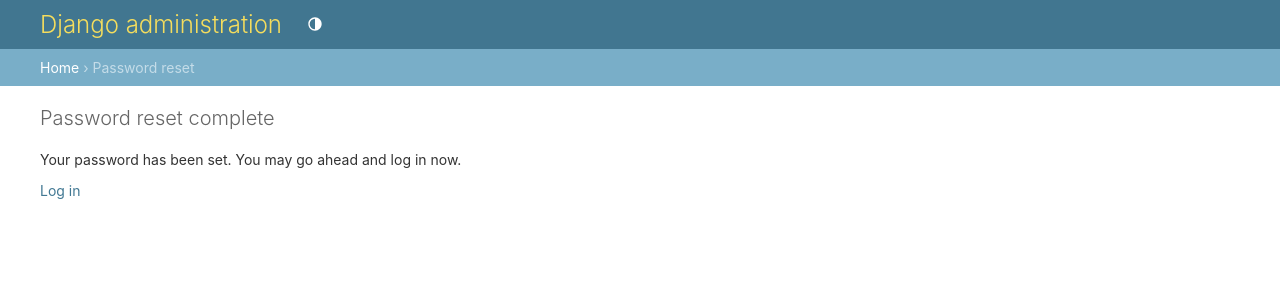
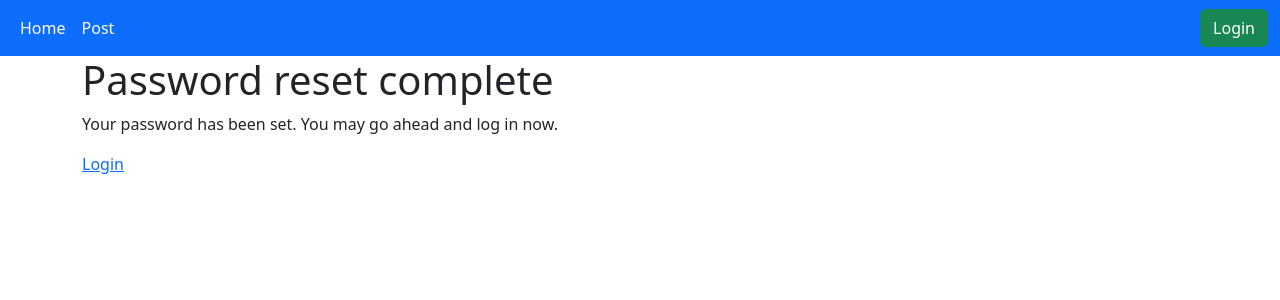
Before and after one commit to jkracke96/userManagement, a Django app: a page that uses website/main/urls.py in a window 1280 px wide. Shown: the top 300 px of the page. Run offline with Django 4.2, Linux system fonts and the light colour scheme.

Commit message:
finish password reset process in custom design

```diff
--- a/website/main/templates/main/base.html
+++ b/website/main/templates/main/base.html
@@ -17,10 +17,10 @@
             <div class="collapse navbar-collapse" id="navbarTogglerDemo03">
                 <ul class="navbar-nav mr-auto mt-2 mt-lg-0">
                     <li class="nav-item active">
-                        <a class="nav-link" href="/home">Home</a>
+                        <a class="nav-link active" href="/home">Home</a>
                     </li>
                     <li class="nav-item">
-                        <a class="nav-link" href="/create-post">Post</a>
+                        <a class="nav-link active" href="/create-post">Post</a>
                     </li>
                 </ul>
                 <ul class="navbar-nav ms-auto">
--- /dev/null
+++ b/website/main/templates/registration/password_reset_complete.html
@@ -0,0 +1,7 @@
+{% extends 'main/base.html' %}
+{% block title %}Password reset sent{% endblock %}
+{% block content %}
+<h1>Password reset complete</h1>
+<p>Your password has been set. You may go ahead and log in now.</p>
+<a href="/login">Login</a>
+{% endblock %}
--- a/website/main/templates/registration/reset_pw.html
+++ b/website/main/templates/registration/reset_pw.html
@@ -1,6 +1,7 @@
 {% extends 'main/base.html' %}
 {% block title %}Reset Password{% endblock %}
 {% load crispy_forms_tags %} {% block content %}
+<h1>Request a link to reset you password</h1>
 <form method="post">
     {% csrf_token %}{{form|crispy}}
     <p>Remember your password? <a href="/login">Login</a></p>
--- a/website/main/urls.py
+++ b/website/main/urls.py
@@ -1,13 +1,13 @@
 from django.urls import path
 from . import views
-from django.contrib.auth import views as auth_views
 
 urlpatterns = [
     path('', views.home, name='home'),
     path('home', views.home, name='home'),
     path('sign-up', views.sign_up, name='sign_up'),
-    path('reset_password', views.MyPasswordResetView.as_view(), name='reset_password'),
-    path('reset_password_sent', auth_views.PasswordResetDoneView.as_view(), name='password_reset_done'),
-    path('reset/<uidb64>/<token>', auth_views.PasswordResetConfirmView.as_view(), name='password_reset_confirm'),
-    path('reset_password_complete', auth_views.PasswordResetCompleteView.as_view(), name='password_reset_complete'),
+    path(
+        'reset_password',
+        views.MyPasswordResetView.as_view(template_name='registration/reset_pw.html'),
+        name='reset_password'
+    ),
 ]
--- a/website/main/views.py
+++ b/website/main/views.py
@@ -23,3 +23,4 @@
 
 class MyPasswordResetView(PasswordResetView):
     from_email = str(os.getenv('EMAIL_USER'))
+    #success_url = 'password_reset_done'
--- a/website/website/settings.py
+++ b/website/website/settings.py
@@ -16,6 +16,7 @@
 
 # Build paths inside the project like this: BASE_DIR / 'subdir'.
 BASE_DIR = Path(__file__).resolve().parent.parent
+print(BASE_DIR)
 
 # Quick-start development settings - unsuitable for production
 # See https://docs.djangoproject.com/en/4.2/howto/deployment/checklist/
@@ -61,7 +62,7 @@
 TEMPLATES = [
     {
         'BACKEND': 'django.template.backends.django.DjangoTemplates',
-        'DIRS': [],
+        'DIRS': [BASE_DIR/'main/templates'],    # needs to be set manually
         'APP_DIRS': True,
         'OPTIONS': {
             'context_processors': [
```
Also changed, not shown: website/main/templates/registration/password_reset_confirm.html (added, +9 -0 lines), website/main/templates/registration/password_reset_done.html (added, +8 -0 lines).
